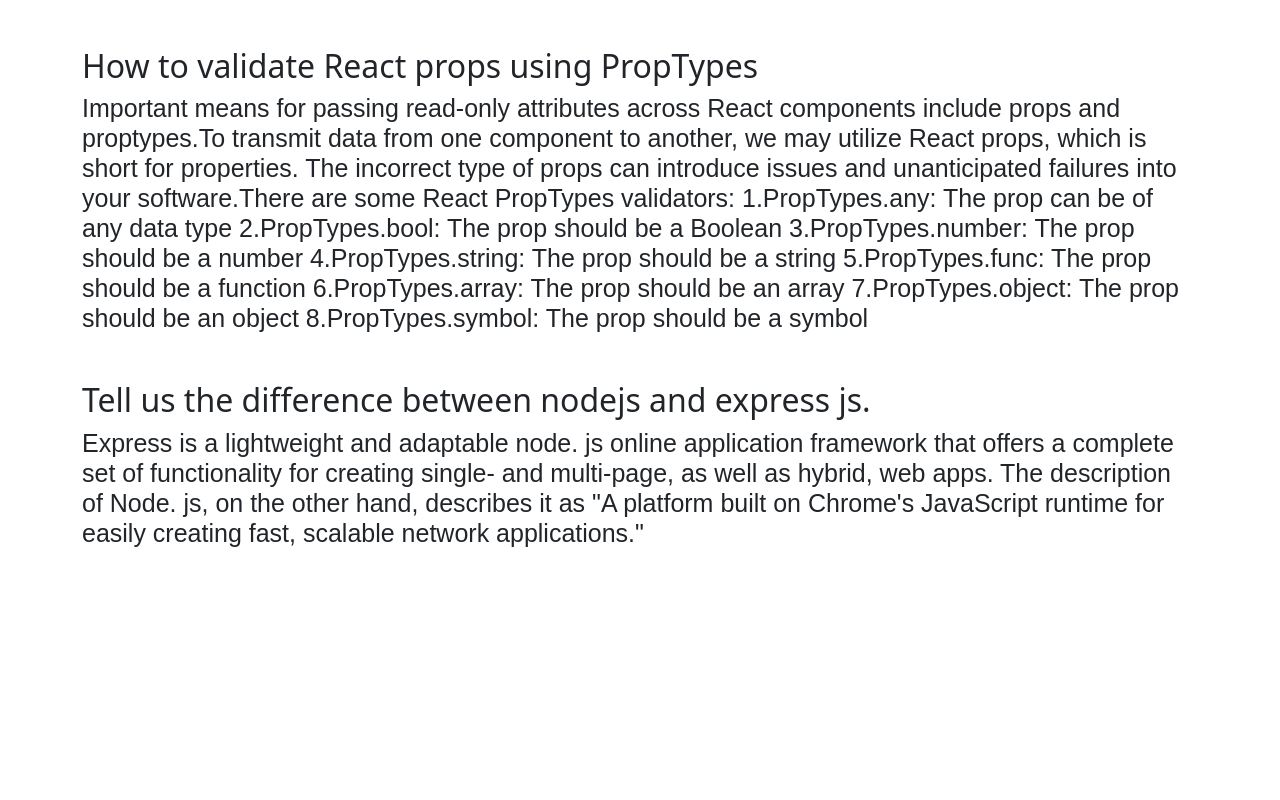
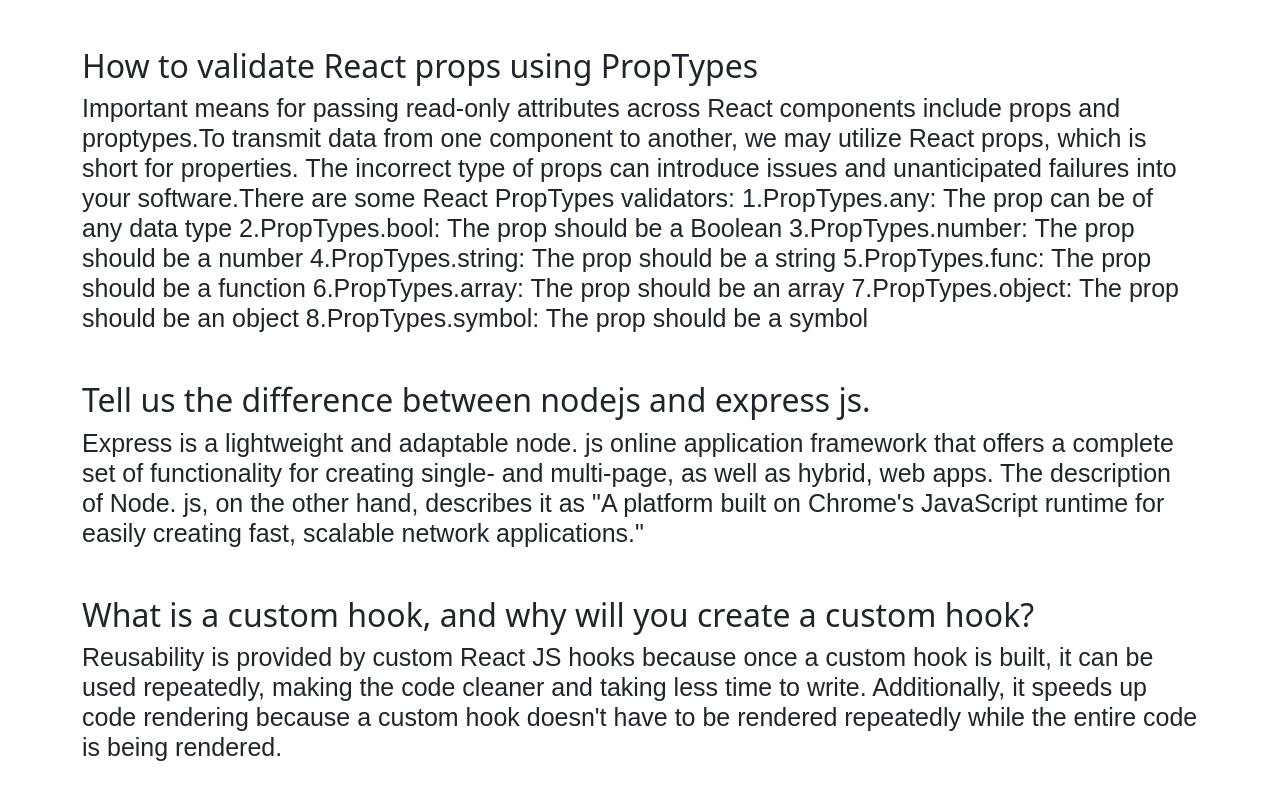
Before and after one commit to tanjinahakim/chef-cuisine, a React (Vite) app: page /blog in a window 1280 px wide. Shown: the part 334-1134 px from the top of the page. Before the commit the page ends 930 px from the top, so only its background shows below. Built offline with nearby package versions, Linux system fonts and the light colour scheme; no server answers; a web font is replaced by a local one.

Commit message:
added blog

```diff
--- a/src/Blog/Blog.jsx
+++ b/src/Blog/Blog.jsx
@@ -25,7 +25,10 @@
                 <h4>Express is a lightweight and adaptable node. js online application framework that offers a complete set of functionality for creating single- and multi-page, as well as hybrid, web apps. The description of Node. js, on the other hand, describes it as "A platform built on Chrome's JavaScript runtime for easily creating fast, scalable network applications."
             </h4>
             </div>
-
+            <div className='mb-5'>
+                <h2>What is a custom hook, and why will you create a custom hook?</h2>
+                <h4>Reusability is provided by custom React JS hooks because once a custom hook is built, it can be used repeatedly, making the code cleaner and taking less time to write. Additionally, it speeds up code rendering because a custom hook doesn't have to be rendered repeatedly while the entire code is being rendered.</h4>
+            </div>
 
         </div>
     );
```
